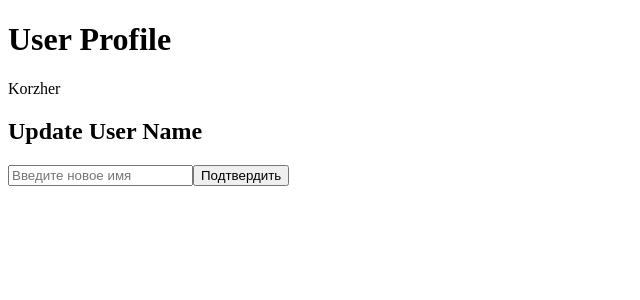
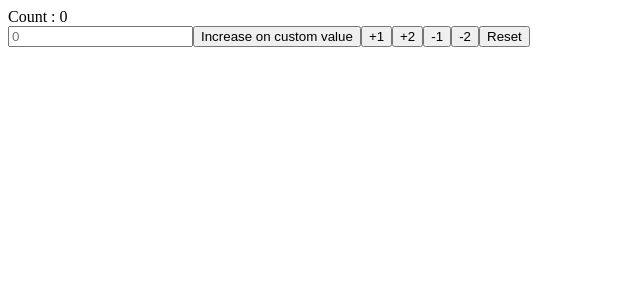
Before and after one commit to Korzher/miscellaneous, a React (Vite) app in the folder React/first-one/My-website/: page / in a window 1280 px wide. Shown: the top 300 px of the page, without its empty margins (0-640 px from the left). Built offline with nearby package versions, Linux system fonts and the light colour scheme.

Commit message:
useReducer

```diff
--- a/React/first-one/My-website/src/App.jsx
+++ b/React/first-one/My-website/src/App.jsx
@@ -1,14 +1,9 @@
-import UpdateUser from "./components/UpdateUser";
-import { UserContext } from "./components/UserContext";
-import UserProfile from "./components/UserProfile";
+import CounterReducer from "./components/CounterReducer";
 
 const App = () => {
   return (
     <>
-      <UserContext>
-        <UserProfile />
-        <UpdateUser />
-      </UserContext>
+      <CounterReducer />
     </>
   );
 };
--- /dev/null
+++ b/React/first-one/My-website/src/components/CounterReducer.jsx
@@ -0,0 +1,51 @@
+import { useReducer } from "react";
+import React from "react";
+import ReducerCounter from "./ReducerCounter";
+
+const initialState = { count: 0 };
+
+const reducer = (state, action) => {
+  switch (action.type) {
+    case "incrementByNumber":
+      return { ...state, count: state.count + Number(action.payload) };
+    case "increment":
+      return { ...state, count: state.count + 1 };
+    case "incrementBy2":
+      return { ...state, count: state.count + 2 };
+    case "decrement":
+      return { ...state, count: state.count - 1 };
+    case "decrementBy2":
+      return { ...state, count: state.count - 2 };
+    case "reset":
+      return { ...state, count: 0 };
+    default:
+      return state;
+  }
+};
+
+function CounterReducer() {
+  const [state, dispatch] = useReducer(reducer, initialState);
+
+  return (
+    <div>
+      <ReducerCounter value={state} />
+      <input type="number" placeholder="0"></input>
+      <button
+        onClick={(e) => {
+          e.preventDefault();
+          const value = e.target.previousElementSibling.value;
+          dispatch({ type: "incrementByNumber", payload: value });
+        }}
+      >
+        Increase on custom value
+      </button>
+      <button onClick={() => dispatch({ type: "increment" })}>+1</button>
+      <button onClick={() => dispatch({ type: "incrementBy2" })}>+2</button>
+      <button onClick={() => dispatch({ type: "decrement" })}>-1</button>
+      <button onClick={() => dispatch({ type: "decrementBy2" })}>-2</button>
+      <button onClick={() => dispatch({ type: "reset" })}>Reset</button>
+    </div>
+  );
+}
+
+export default CounterReducer;
--- /dev/null
+++ b/React/first-one/My-website/src/components/ReducerCounter.jsx
@@ -0,0 +1,7 @@
+import React from "react";
+
+function ReducerCounter({ value }) {
+  return <div>Count : {value.count}</div>;
+}
+
+export default ReducerCounter;
```
